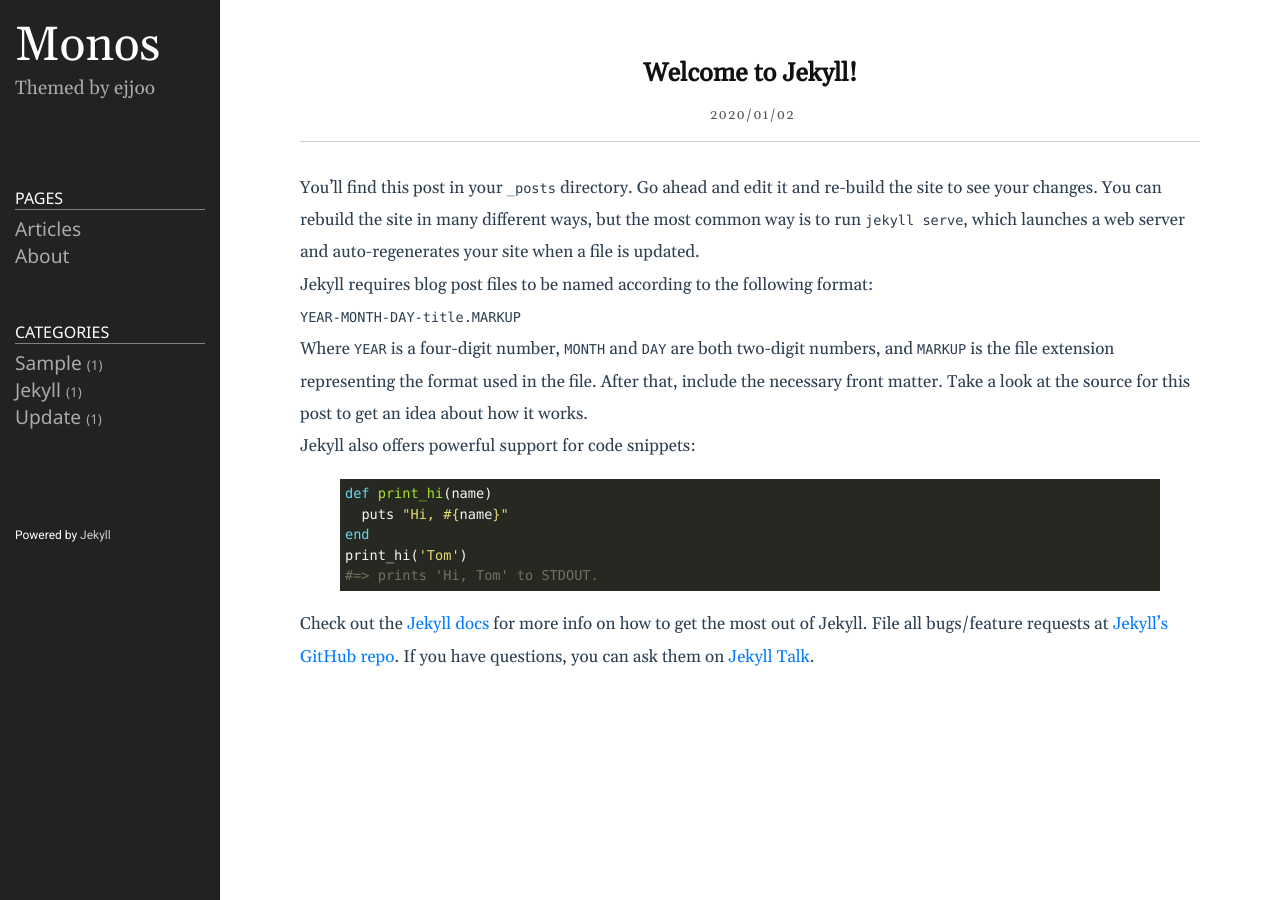
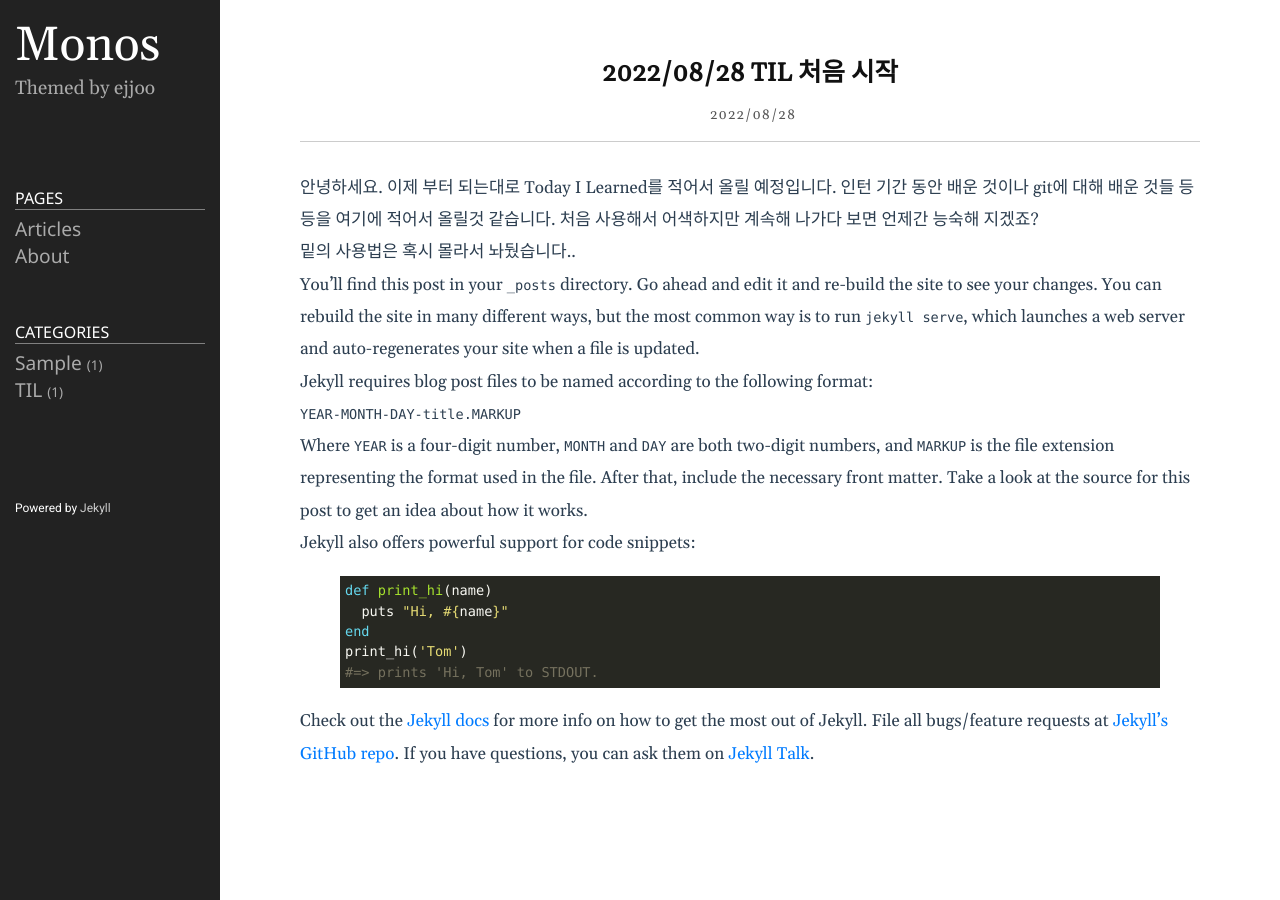
Before and after one commit to wjdgks300/wjdgks300.github.io, a Jekyll site: the page built from _posts/2020-01-02-welcome-to-jekyll.markdown, in a window 1280 px wide. Built offline with Jekyll 4.4.1, drawn with Linux system fonts in a browser that asks for light colours.

Commit message:
Update 2020-01-02-welcome-to-jekyll.markdown

```diff
--- a/_posts/2020-01-02-welcome-to-jekyll.markdown
+++ b/_posts/2020-01-02-welcome-to-jekyll.markdown
@@ -1,9 +1,17 @@
 ---
 layout: post
-title:  "Welcome to Jekyll!"
-date:   2020-01-02 19:31:29 +0900
-categories: jekyll update
+title:  "2022/08/28 TIL 처음 시작"
+date:   2022-08-28 20:24:05 +0900
+categories: TIL
 ---
+
+안녕하세요. 이제 부터 되는대로 Today I Learned를 적어서 올릴 예정입니다.
+인턴 기간 동안 배운 것이나 git에 대해 배운 것들 등등을 여기에 적어서 올릴것 같습니다.
+처음 사용해서 어색하지만 계속해 나가다 보면 언제간 능숙해 지겠죠?
+
+
+밑의 사용법은 혹시 몰라서 놔뒀습니다..
+
 You’ll find this post in your `_posts` directory. Go ahead and edit it and re-build the site to see your changes. You can rebuild the site in many different ways, but the most common way is to run `jekyll serve`, which launches a web server and auto-regenerates your site when a file is updated.
 
 Jekyll requires blog post files to be named according to the following format:
```
